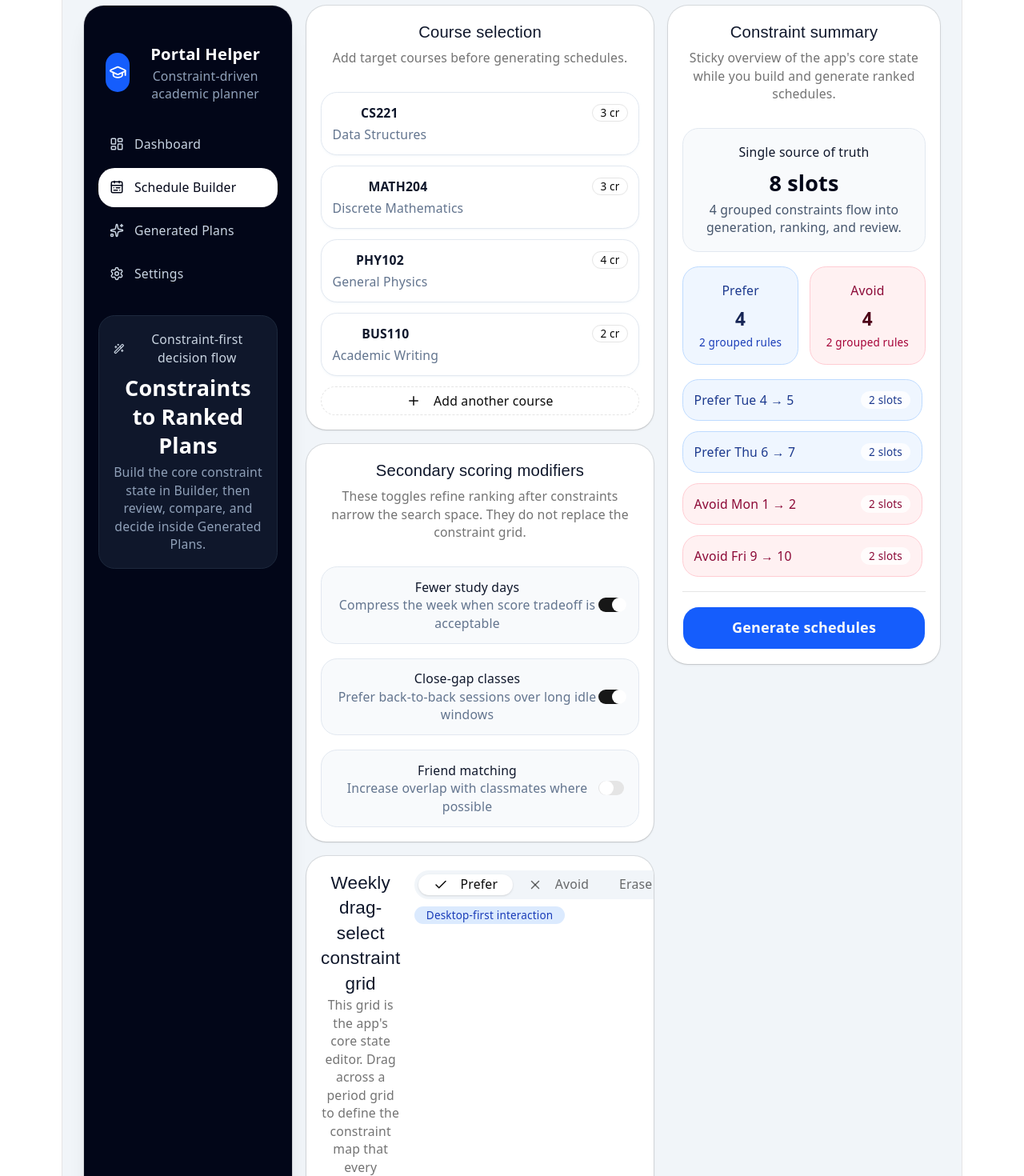
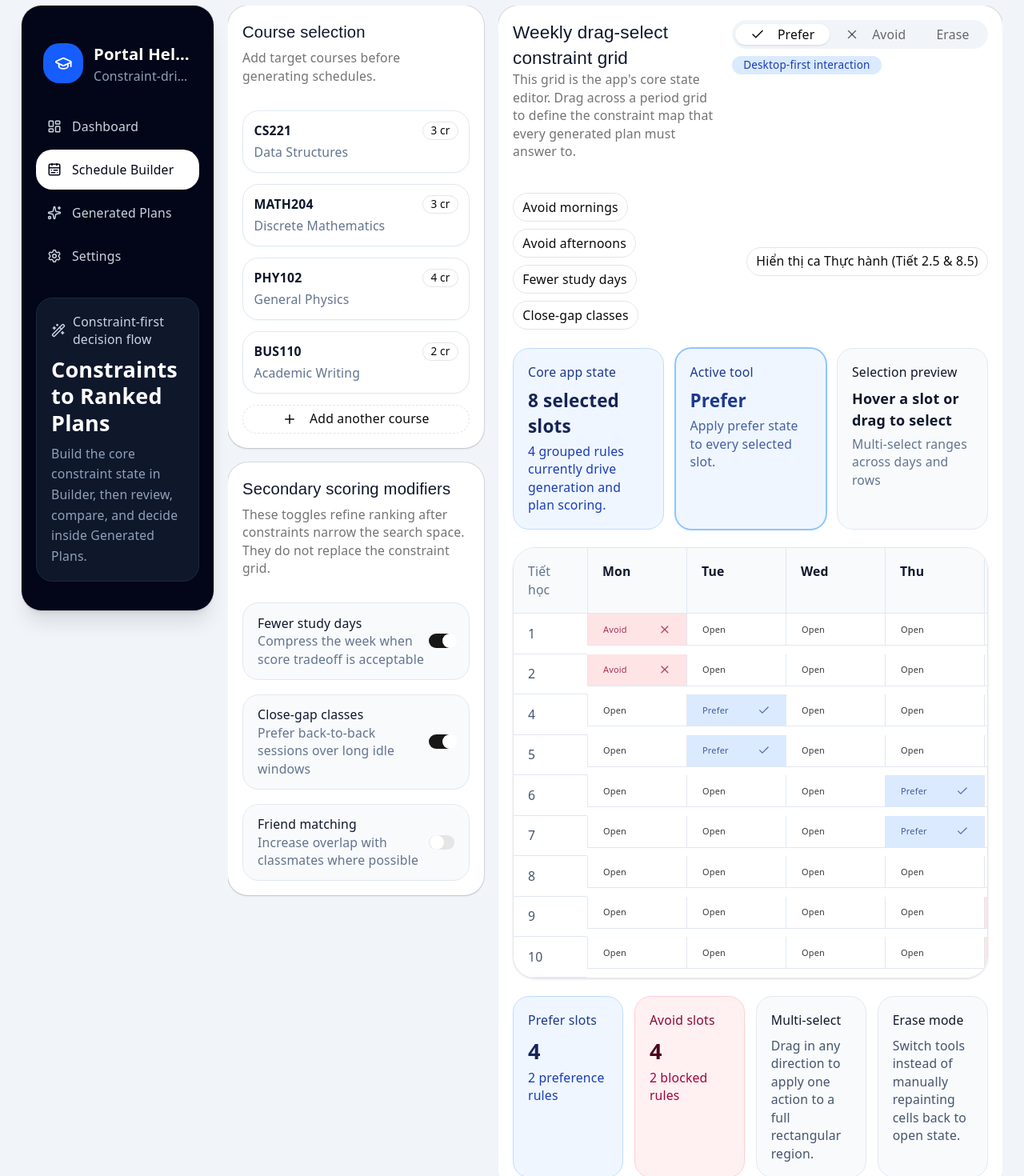
Before and after one commit to QuangNguyenNgoc/Portal-helper-web, a React (Vite) app: page / in a window 1280 px wide. Shown: the part 20-1490 px from the top of the page at 80% size. Built offline with nearby package versions, Linux system fonts and the light colour scheme.

Commit message:
refactor: UI scale for laptop

```diff
--- a/src/components/planner/WeeklyPeriodGrid.tsx
+++ b/src/components/planner/WeeklyPeriodGrid.tsx
@@ -27,8 +27,9 @@ export function WeeklyPeriodGrid({
   onCellMouseLeave,
 }: WeeklyPeriodGridProps) {
   return (
-    <div className="overflow-hidden rounded-[28px] border border-slate-200 bg-white shadow-sm">
-      <div className="grid grid-cols-[92px_repeat(6,minmax(124px,1fr))] border-b border-slate-200 bg-slate-50">
+    <div className="overflow-x-auto overflow-y-hidden rounded-[28px] border border-slate-200 bg-white shadow-sm">
+      <div className="min-w-[836px]">
+        <div className="grid grid-cols-[92px_repeat(6,minmax(124px,1fr))] border-b border-slate-200 bg-slate-50">
         <div className="px-4 py-4 text-sm font-medium text-slate-500">
           Tiết học
         </div>
@@ -78,5 +79,6 @@ export function WeeklyPeriodGrid({
         ))}
       </div>
     </div>
+    </div>
   );
 }
--- a/src/features/planner/PlannerShell.tsx
+++ b/src/features/planner/PlannerShell.tsx
@@ -49,18 +49,17 @@ function PlannerShellInner() {
 
   // ── Render ──
   return (
-    <div className="min-h-screen bg-slate-100 p-4 md:p-6">
-      <div className="mx-auto grid max-w-[1680px] grid-cols-1 gap-4 xl:grid-cols-[260px_minmax(0,1fr)_340px]">
-        {/* ── Left Sidebar ── */}
-        <Card className="rounded-3xl border-slate-200 bg-slate-950 text-white shadow-xl">
+    <div className="flex min-h-screen w-full flex-col bg-slate-100 p-4 md:flex-row md:items-start md:gap-4 md:p-6">
+      {/* ── Left Sidebar (fixed width, sticky) ── */}
+      <Card className="mb-4 w-full shrink-0 rounded-3xl border-slate-200 bg-slate-950 text-white shadow-xl md:sticky md:top-6 md:mb-0 md:w-[240px]">
         <CardContent className="p-4">
           <div className="mb-6 flex items-center gap-3 px-2 pt-2">
-              <div className="flex h-11 w-11 items-center justify-center rounded-2xl bg-blue-600">
+            <div className="flex h-11 w-11 shrink-0 items-center justify-center rounded-2xl bg-blue-600">
               <GraduationCap className="h-5 w-5" />
             </div>
-              <div>
-                <div className="text-lg font-semibold">Portal Helper</div>
-                <div className="text-sm text-slate-400">
+            <div className="min-w-0">
+              <div className="truncate text-lg font-semibold">Portal Helper</div>
+              <div className="truncate text-sm text-slate-400">
                 Constraint-driven academic planner
               </div>
             </div>
@@ -79,21 +78,21 @@ function PlannerShellInner() {
                       : "text-slate-300 hover:bg-slate-900"
                   }`}
                 >
-                    <Icon className="h-4 w-4" />
-                    <span className="text-sm font-medium">{label}</span>
+                  <Icon className="h-4 w-4 shrink-0" />
+                  <span className="truncate text-sm font-medium">{label}</span>
                 </button>
               );
             })}
           </div>
 
-            <div className="mt-6 rounded-2xl border border-slate-800 bg-slate-900 p-4">
+          <div className="mt-6 hidden rounded-2xl border border-slate-800 bg-slate-900 p-4 md:block">
             <div className="flex items-center gap-2 text-sm text-slate-300">
-                <Wand2 className="h-4 w-4" /> Constraint-first decision flow
+              <Wand2 className="h-4 w-4 shrink-0" /> Constraint-first decision flow
             </div>
-              <div className="mt-2 text-2xl font-semibold">
+            <div className="mt-2 text-2xl font-semibold leading-tight">
               Constraints to Ranked Plans
             </div>
-              <div className="mt-1 text-sm text-slate-400">
+            <div className="mt-2 text-sm leading-relaxed text-slate-400">
               Build the core constraint state in Builder, then review,
               compare, and decide inside Generated Plans.
             </div>
@@ -101,7 +100,8 @@ function PlannerShellInner() {
         </CardContent>
       </Card>
 
-        {/* ── Main Content ── */}
+      {/* ── Main content area (fluid, takes all remaining width) ── */}
+      <div className="min-w-0 flex-1">
         <motion.div
           initial={{ opacity: 0, y: 8 }}
           animate={{ opacity: 1, y: 0 }}
@@ -132,8 +132,8 @@ function PlannerShellInner() {
           )}
         </motion.div>
 
-        {/* ── Right Rail ── */}
-        <div className="xl:sticky xl:top-6 xl:self-start">
+        {/* ── Right Rail (below main content) ── */}
+        <div className="mt-4">
           <RightRail
             summaryItems={summaryItems}
             constraintStats={constraintStats}
--- a/src/features/planner/views/BuilderView.tsx
+++ b/src/features/planner/views/BuilderView.tsx
@@ -46,7 +46,7 @@ export function BuilderView({
   const visiblePeriods = showLabPeriods ? timeSlots : timeSlots.filter(p => p !== '2.5' && p !== '8.5');
 
   return (
-    <div className="space-y-4">
+    <div className="min-w-0 space-y-4 overflow-hidden">
       {generating && (
         <Card className="rounded-3xl border-blue-200 bg-blue-50 shadow-sm">
           <CardContent className="p-5">
@@ -76,7 +76,7 @@ export function BuilderView({
         </Card>
       )}
 
-      <div className="grid grid-cols-1 gap-4 2xl:grid-cols-[360px_minmax(0,1fr)]">
+      <div className="grid grid-cols-1 gap-4 lg:grid-cols-[320px_minmax(0,1fr)]">
         <div className="space-y-4">
           <Card className="rounded-3xl border-slate-200 shadow-sm">
             <CardHeader className="pb-3">
@@ -103,7 +103,7 @@ export function BuilderView({
           <BuilderPreferenceCard {...modifiers} />
         </div>
 
-        <div className={generating ? "pointer-events-none opacity-70" : ""}>
+        <div className={`min-w-0 overflow-hidden ${generating ? "pointer-events-none opacity-70" : ""}`}>
           <Card className="rounded-3xl border-slate-200 shadow-sm">
             <CardHeader className="pb-4">
               <div className="flex flex-col gap-4 xl:flex-row xl:items-start xl:justify-between">
@@ -125,10 +125,10 @@ export function BuilderView({
                   >
                     <TabsList className="rounded-2xl bg-slate-100 p-1">
                       <TabsTrigger value="prefer" className="rounded-xl px-4">
-                        <Check className="mr-2 h-4 w-4" /> Prefer
+                        <Check className="mr-2 h-4 w-4 shrink-0" /> Prefer
                       </TabsTrigger>
                       <TabsTrigger value="avoid" className="rounded-xl px-4">
-                        <X className="mr-2 h-4 w-4" /> Avoid
+                        <X className="mr-2 h-4 w-4 shrink-0" /> Avoid
                       </TabsTrigger>
                       <TabsTrigger value="erase" className="rounded-xl px-4">
                         Erase
@@ -142,13 +142,13 @@ export function BuilderView({
               </div>
             </CardHeader>
             <CardContent className="space-y-5">
-              <div className="flex flex-wrap gap-2 items-center justify-between">
+              <div className="flex flex-col gap-3 md:flex-row md:items-center md:justify-between">
                 <div className="flex flex-wrap gap-2">
                   {quickPresets.map((preset) => (
                     <Button
                       key={preset.id}
                       variant="outline"
-                      className="rounded-full bg-white"
+                      className="rounded-full bg-white text-xs sm:text-sm"
                       onClick={() => applyPreset(preset.id)}
                     >
                       {preset.label}
@@ -161,7 +161,7 @@ export function BuilderView({
                 />
               </div>
 
-              <div className="grid grid-cols-1 gap-3 xl:grid-cols-3">
+              <div className="grid grid-cols-1 gap-3 sm:grid-cols-3">
                 <div className="rounded-2xl border border-blue-200 bg-blue-50 p-4">
                   <div className="text-sm font-medium text-blue-900">
                     Core app state
@@ -181,7 +181,7 @@ export function BuilderView({
                   </div>
                   <div className="mt-1 text-sm opacity-80">
                     {tool === "erase"
-                      ? "Clear existing selections without affecting other ranges."
+                      ? "Clear selections without affecting other ranges."
                       : `Apply ${toolLabel(tool).toLowerCase()} state to every selected slot.`}
                   </div>
                 </div>
@@ -199,11 +199,12 @@ export function BuilderView({
                   <div className="mt-1 text-sm text-slate-500">
                     {previewInfo
                       ? `${previewInfo.count} periods ready to apply`
-                      : "Multi-select ranges across days and time rows"}
+                      : "Multi-select ranges across days and rows"}
                   </div>
                 </div>
               </div>
 
+              <div className="min-w-0 w-full">
                 <WeeklyPeriodGrid
                   days={days}
                   visiblePeriods={visiblePeriods}
@@ -216,8 +217,9 @@ export function BuilderView({
                   onCellMouseEnter={onCellMouseEnter}
                   onCellMouseLeave={() => setHoveredCell(null)}
                 />
+              </div>
 
-              <div className="grid grid-cols-1 gap-3 xl:grid-cols-4">
+              <div className="grid grid-cols-1 gap-3 sm:grid-cols-2 xl:grid-cols-4">
                 <div className="rounded-2xl border border-blue-200 bg-blue-50 p-4">
                   <div className="text-sm font-medium text-blue-900">
                     Prefer slots
@@ -226,7 +228,7 @@ export function BuilderView({
                     {constraintStats.preferSlotCount}
                   </div>
                   <div className="mt-1 text-sm text-blue-800">
-                    {constraintStats.preferGroupCount} grouped preference rules
+                    {constraintStats.preferGroupCount} preference rules
                   </div>
                 </div>
                 <div className="rounded-2xl border border-rose-200 bg-rose-50 p-4">
@@ -237,7 +239,7 @@ export function BuilderView({
                     {constraintStats.avoidSlotCount}
                   </div>
                   <div className="mt-1 text-sm text-rose-800">
-                    {constraintStats.avoidGroupCount} grouped blocked rules
+                    {constraintStats.avoidGroupCount} blocked rules
                   </div>
                 </div>
                 <div className="rounded-2xl border border-slate-200 bg-slate-50 p-4">
@@ -246,7 +248,7 @@ export function BuilderView({
                   </div>
                   <div className="mt-2 text-sm text-slate-600">
                     Drag in any direction to apply one action to a full
-                    rectangular region inside the single shared constraint map.
+                    rectangular region.
                   </div>
                 </div>
                 <div className="rounded-2xl border border-slate-200 bg-slate-50 p-4">
@@ -255,7 +257,7 @@ export function BuilderView({
                   </div>
                   <div className="mt-2 text-sm text-slate-600">
                     Switch tools instead of manually repainting cells back to
-                    open state while keeping the rest of the app state intact.
+                    open state.
                   </div>
                 </div>
               </div>
--- a/src/index.css
+++ b/src/index.css
@@ -118,11 +118,6 @@
 }
 
 #root {
-  width: 1126px;
-  max-width: 100%;
-  margin: 0 auto;
-  text-align: center;
-  border-inline: 1px solid var(--border);
   min-height: 100svh;
   display: flex;
   flex-direction: column;
```
Lines whose indentation alone changed are shown as unchanged.
